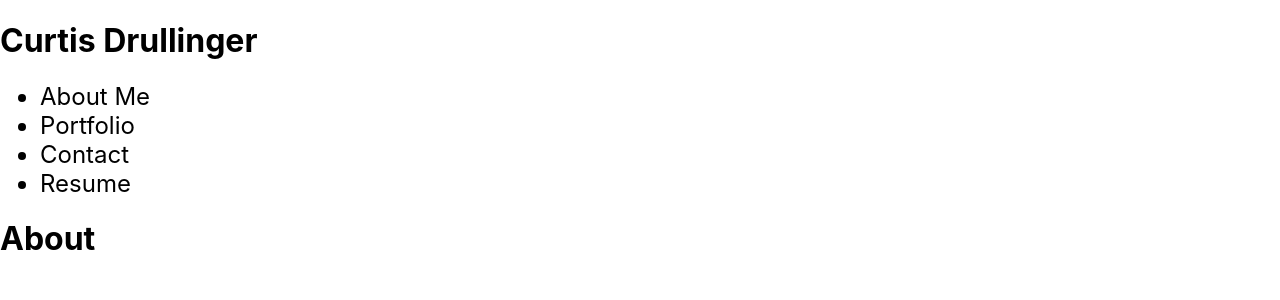
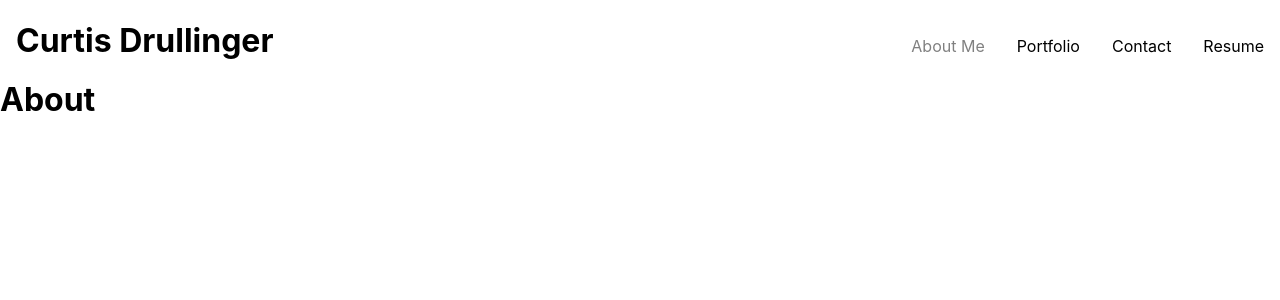
Before and after one commit to Curtisaurus/react-portfolio, a React (Create React App) app: page / in a window 1280 px wide. Shown: the top 300 px of the page. Built offline with nearby package versions, Linux system fonts and the light colour scheme.

Commit message:
fixed flex-box styling of header

```diff
--- a/src/components/Navigation.js
+++ b/src/components/Navigation.js
@@ -5,10 +5,10 @@ export default function Navigation(props) {
   return (
     <nav>
       <ul className="nav-list">
-        <li className={"nav-item nav-link " + (content === "about" ? "disabled" : "")} onClick={() => setContent('about')}>About Me</li>
-        <li className={"nav-item nav-link " + (content === "portfolio" ? "disabled" : "")} onClick={() => setContent('portfolio')}>Portfolio</li>
-        <li className={"nav-item nav-link " + (content === "contact" ? "disabled" : "")} onClick={() => setContent('contact')}>Contact</li>
-        <li className={"nav-item nav-link " + (content === "resume" ? "disabled" : "")} onClick={() => setContent('resume')}>Resume</li>
+        <li className={"nav-item " + (content === "about" ? "disabled" : "")} onClick={() => setContent('about')}>About Me</li>
+        <li className={"nav-item " + (content === "portfolio" ? "disabled" : "")} onClick={() => setContent('portfolio')}>Portfolio</li>
+        <li className={"nav-item " + (content === "contact" ? "disabled" : "")} onClick={() => setContent('contact')}>Contact</li>
+        <li className={"nav-item " + (content === "resume" ? "disabled" : "")} onClick={() => setContent('resume')}>Resume</li>
       </ul>
     </nav>
   )
--- a/src/index.css
+++ b/src/index.css
@@ -12,13 +12,45 @@ code {
     monospace;
 }
 
-.nav-link:hover {
+ul {
+  padding: 0;
+}
+
+.header {
+  display: flex;
+  width: 100%;
+  position: fixed;
+  top: 0;
+  overflow: auto;
+  height: 5em;
+  padding: 0 1em 0 1em;
+  justify-content: space-between;
+  align-items: baseline;
+}
+
+.nav-list {
+  display: flex;
+  list-style: none;
+  justify-content: space-around;
+  padding-right: 1em;
+}
+
+main {
+  margin-top: 5em;
+}
+
+.nav-item:hover {
   cursor: pointer;
   color: darkgray;
 }
 
 .nav-item {
-  font-size: 1.5rem;
   font-weight: 400;
   color: black;
+  margin: 0 1em 0 1em;
 }
+
+.disabled {
+  color: gray;
+  pointer-events: none;
+}
```
